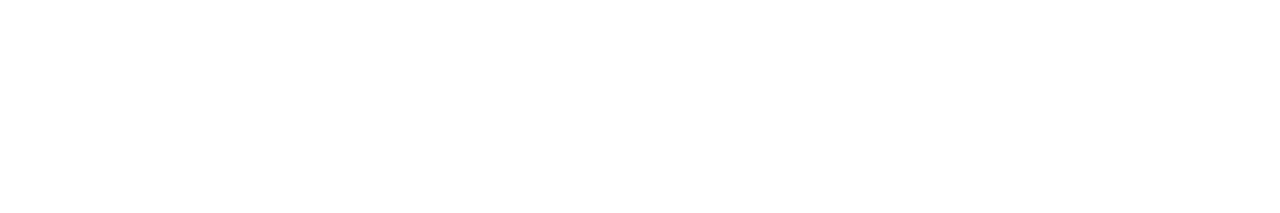
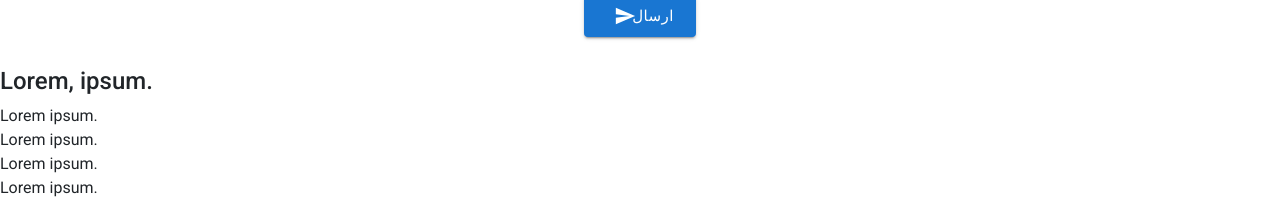
Before and after one commit to s-m-jan/faribasApp, a React (Create React App) app: page /faq in a window 1280 px wide. Shown: the part 2047-2260 px from the top of the page. Before the commit the page ends 2012 px from the top, so only its background shows below. Built offline with nearby package versions, Linux system fonts and the light colour scheme; data requests are answered from the project's data file.

Commit message:
test changes saved

```diff
--- a/package.json
+++ b/package.json
@@ -12,6 +12,7 @@
     "@testing-library/react": "^13.4.0",
     "@testing-library/user-event": "^13.5.0",
     "axios": "^1.4.0",
+    "bootstrap": "^5.3.1",
     "react": "^18.2.0",
     "react-dom": "^18.2.0",
     "react-hook-form": "^7.45.1",
--- a/src/App.jsx
+++ b/src/App.jsx
@@ -1,12 +1,19 @@
+import  "bootstrap/dist/css/bootstrap.min.css"
+
 import AboutUs from "./pages/AboutUs/AboutUs";
 import ContactUs from "./pages/ContactUs/ContactUs";
 import Faq from "./pages/Faq/Faq";
 import Home from "./pages/Home/Home";
 import { Routes, Route } from "react-router-dom";
 import { QueryClient, QueryClientProvider } from "react-query";
+import { useEffect } from "react";
+
 
 function App() {
   const client = new QueryClient();
+  useEffect(()=>{
+    import("bootstrap/dist/js/bootstrap.bundle.js")
+  }, [])
   return (
     <>
       <QueryClientProvider client={client}>
--- a/src/components/QuestionCard/QuestionCard.jsx
+++ b/src/components/QuestionCard/QuestionCard.jsx
@@ -11,7 +11,7 @@ import React from "react";
 
 export default function QuestionCard(props) {
   return (
-    <Card sx={{ maxWidth: 345, direction: "rtl" }}>
+    <Card sx={{ maxWidth: 345, direction: "rtl", marginBottom: "10px" }}>
       <CardMedia component="img" alt="green iguana" image={props.imageUrl} />
       <CardContent>
         <Typography gutterBottom variant="h5" component="div">
--- /dev/null
+++ b/src/components/footer/Footer.jsx
@@ -0,0 +1,22 @@
+import React from 'react'
+
+function Footer() {
+  return (
+    <div className="main-footer">
+        <div className="container"></div>
+        <div className="row">
+            {/* column1 */}
+            <div className="col-md-3 col-sm-6"></div>
+            <h4>Lorem, ipsum.</h4>
+            <ul className='list-unstyled'>
+                <li>Lorem ipsum.</li>
+                <li>Lorem ipsum.</li>
+                <li>Lorem ipsum.</li>
+                <li>Lorem ipsum.</li>
+            </ul>
+        </div>
+    </div>
+  )
+}
+
+export default Footer
--- a/src/index.js
+++ b/src/index.js
@@ -1,14 +1,21 @@
 import React from "react";
 import ReactDOM from "react-dom/client";
+
 import "./index.css";
 import App from "./App";
 import { BrowserRouter } from "react-router-dom";
+import Footer from "./components/footer/Footer";
+import Navbar from "./components/Navbar/Navbar";
 
 const root = ReactDOM.createRoot(document.getElementById("root"));
 root.render(
   <React.StrictMode>
+
     <BrowserRouter>
+    <Navbar/>
       <App />
+      <Footer/>
     </BrowserRouter>
+
   </React.StrictMode>
 );
--- a/src/pages/AboutUs/AboutUs.jsx
+++ b/src/pages/AboutUs/AboutUs.jsx
@@ -1,11 +1,10 @@
 import React from 'react'
-import Navbar from '../../components/Navbar/Navbar'
 
 export default function AboutUs() {
   return (
     <div>
       about
-      <Navbar/>
+
     </div>
   )
 }
--- a/src/pages/ContactUs/ContactUs.jsx
+++ b/src/pages/ContactUs/ContactUs.jsx
@@ -1,11 +1,9 @@
 import React from 'react'
-import Navbar from '../../components/Navbar/Navbar'
 
 export default function ContactUs() {
   return (
     <div>
       contact
-      <Navbar/>
     </div>
   )
 }
--- a/src/pages/Faq/Faq.jsx
+++ b/src/pages/Faq/Faq.jsx
@@ -1,5 +1,4 @@
 import React, { useState } from "react";
-import Navbar from "../../components/Navbar/Navbar";
 import { Alert, Box } from "@mui/material";
 import InputForm from "../../components/InputForm/InputForm";
 import styled from "./Faq.module.css"
@@ -18,11 +17,11 @@ export default function Faq() {
 
   return (
     <div className="container">
-      <Navbar />
+
       <h1>{}</h1>
       <Box className={styled.questionCards} >
         {data?.map((item)=>{
-          return <QuestionCard imageUrl={item.imageUrl} title={item.title} content={item.content}/>
+          return <QuestionCard  imageUrl={item.imageUrl} title={item.title} content={item.content}/>
         })}
 
 
--- a/src/pages/Faq/Faq.module.css
+++ b/src/pages/Faq/Faq.module.css
@@ -9,6 +9,8 @@
 
 
 
+
+
 .questionCards > div{
     width: 18%;
 }
--- a/src/pages/Home/Home.jsx
+++ b/src/pages/Home/Home.jsx
@@ -1,11 +1,10 @@
 import React from 'react'
-import Navbar from '../../components/Navbar/Navbar'
 
 export default function Home() {
   return (
     <div>
       Home Page
-      <Navbar/>
+
     </div>
   )
 }
```
Also changed, not shown: 1 other file (tests, documents, lock files or other folders).
